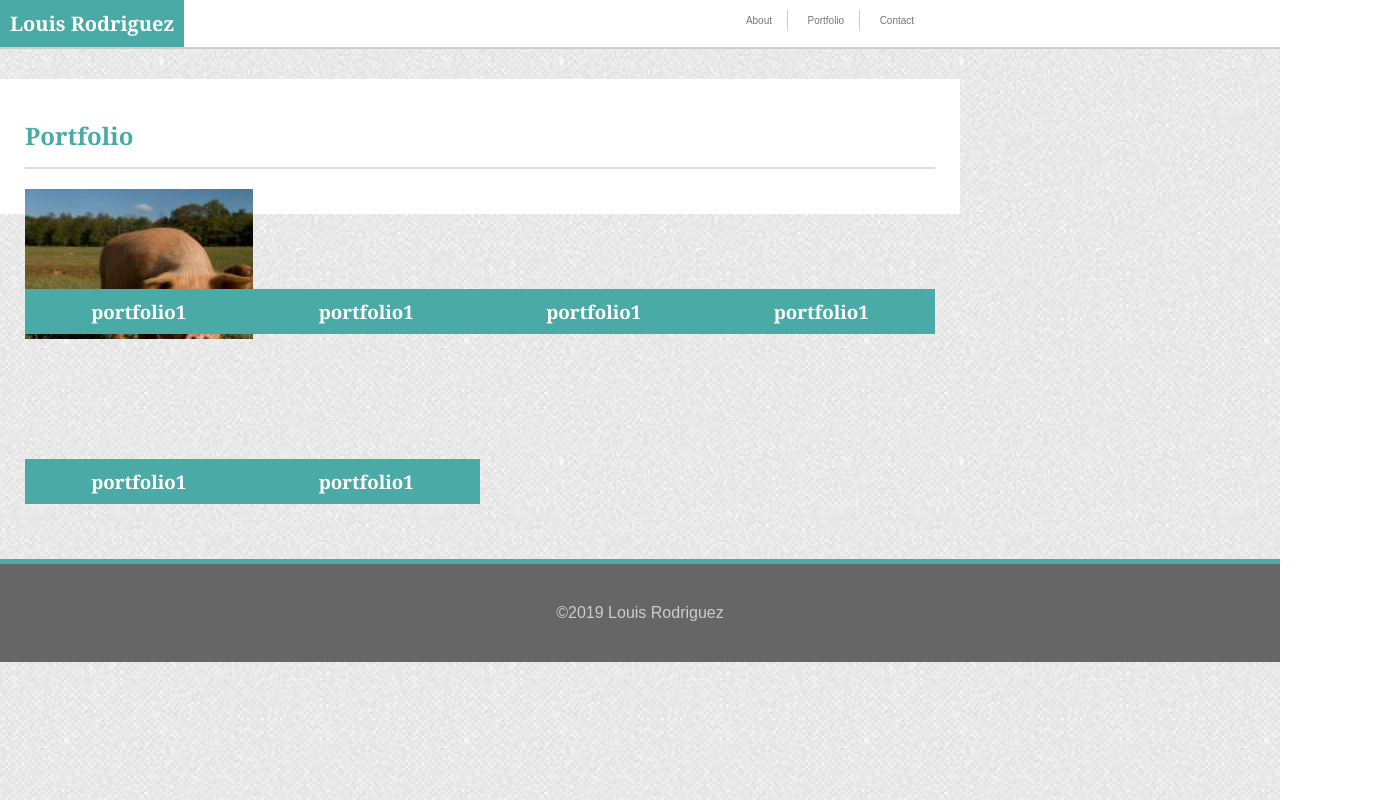
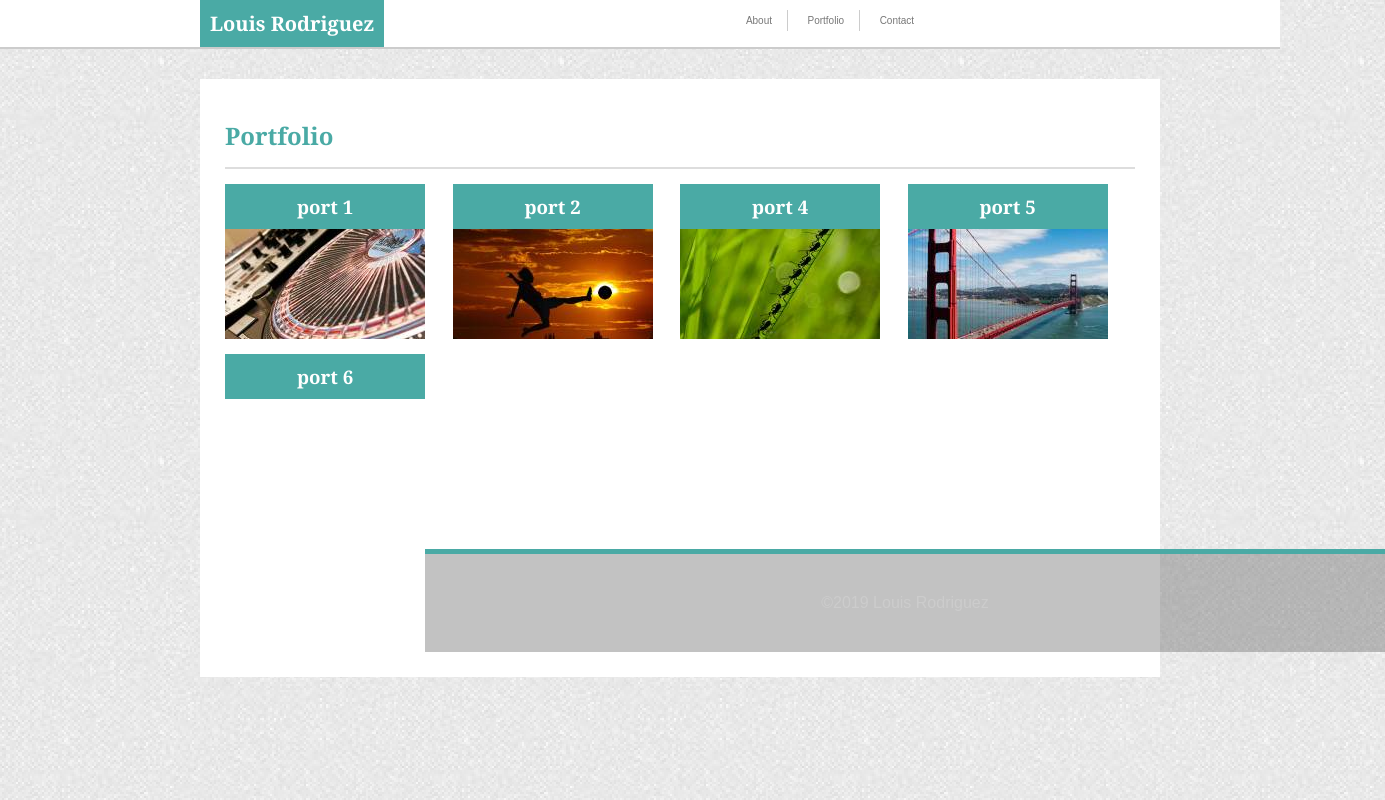
Before and after one commit to LouAndyR01/Basic-Portfolio, a plain HTML site: page portfolio.html in a window 1280 px wide. Shown: the whole page, 1385 px wide, since content can reach past the window. Drawn offline with Linux system fonts and the light colour scheme.

Commit message:
updated for submission

```diff
--- a/assets/style.css
+++ b/assets/style.css
@@ -7,9 +7,9 @@ body {
     background-color: #ffffff;
     background: url('../assets/images/light_toast_@2X.png');
     font-family: Arial, Helvetica Neue, Helvetica, sans-serif;
-    font-color: #777777;
+    color: #777777;
 }
-
+/* catch-all technique */
 h1, h2, h3, h4, h5, h6 {
     font-family: Georgia, Times, Times New Roman, serif;
     font-weight: bold;
@@ -32,6 +32,7 @@ header h1 {
     display: inline-block;
     font-size: 20px;
     padding: 10px;
+    margin-left: 200px;
 }
 
 nav {
@@ -62,6 +63,7 @@ nav ul li:last-child a {
     width: 960px;
     background: #fff;
     padding: 25px;
+    margin-left: 200px;
 }
 
 #mainsec h2 {
@@ -77,13 +79,20 @@ p { font-size: 16px;
     margin-bottom: 20px;
 }
 
+.clearfix {
+    display: block;
+    clear: both;
+}
+
 footer {
     background: #666666;
     border-top: 5px solid #4aaaa5 ;
     color: #ccc;
     text-align: center;
-    padding: 50px;
-    margin-top: 30px;
+    padding: 10px;
+    margin-top: 20px;
+    width: 960px;
+    margin-left: 200px;
 }
 
 form label {
@@ -120,66 +129,53 @@ textarea {
     margin-bottom: 20px;
     width: 25%;
     float: left;
-    height: 150px
+    height: 150px;
 }
-**psuedo code**
-.portfolio-pics:nth-of-type(even) {
-    float: right
-}
+
 
 .portfolio-pics h3 {
     background: #4aaaa5;
     color: #fff;
     text-align: center;
     padding: 10px 0;
-    position: absolute;
+    position: relative;
     bottom: 5px;
-    width: 100%;
+    width: 200px;
 }
 
-portfolio1{
+
+#portfolio1 {
     background: url('../assets/images/technics-q-c-200-200-2.jpg');
-    background-size: cover;
     background-repeat: no-repeat;
 }
-
-#portfolio1{
+#portfolio2 {
     background: url('../assets/images/sports-q-c-200-200-6.jpg');
-    background-size: cover;
     background-repeat: no-repeat;
 }
-#portfolio1{
+#portfolio3 {
     background: url('../assets/images/nighlife-q-c-200-200-6.jpg');
-    background-size: cover;
     background-repeat: no-repeat;
 }
-#portfolio1{
+#portfolio4 {
     background: url('../assets/images/nature-q-c-200-200-1.jpg');
-    background-size: cover;
     background-repeat: no-repeat;
 }
-#portfolio1{
+#portfolio5 {
     background: url('../assets/images/city-q-c-200-200-9.jpg');
-    background-size: cover;
-    background-repeat: no-repeat;
-}
-#portfolio1{
-    background: url('../assets/images/animals-q-c-200-200-6.jpg');
-    background-size: cover;
     background-repeat: no-repeat;
 }
 
 .clearfix {
     display: block;
     clear: both;
-
 }
 
+
 footer {
-    background: #666666;
-    border-top: 5px solid #4aaaa5 ;
+    background: #6666;
+    border-top: 5px solid #4aaaa5;
     color: #ccc;
     text-align: center;
     padding: 40px;
-    margin-top: 30px;
+    margin-top:20px;
 }
--- a/portfolio.html
+++ b/portfolio.html
@@ -24,24 +24,19 @@
                 <h2>Portfolio</h2>
 
                     <div class= "portfolio-pics" id="portfolio1">
-                <h3>portfolio1</h3>
+                    <h3>port 1</h3>
                     </div>
                     <div class= "portfolio-pics" id="portfolio2">
-                <h3>portfolio1</h3>
-                </div>
-                <div class= "portfolio-pics" id="portfolio3">
-                <h3>portfolio1</h3>
+                    <h3>port 2</h3>
                     </div>
                     <div class= "portfolio-pics" id="portfolio4">
-                <h3>portfolio1</h3>
+                    <h3>port 4</h3>
                     </div>
                     <div class= "portfolio-pics" id="portfolio5">
-                <h3>portfolio1</h3>
+                    <h3>port 5</h3>
                     </div>
                     <div class= "portfolio-pics" id="portfolio6">
-                <h3>portfolio1</h3>
-                </div>
-
+                    <h3>port 6</h3>
                 </div>
 
                 <div class= "clearfix"></div>
```
Also changed, not shown: index.html (+1 -3 lines). Lines whose indentation alone changed are shown as unchanged.
